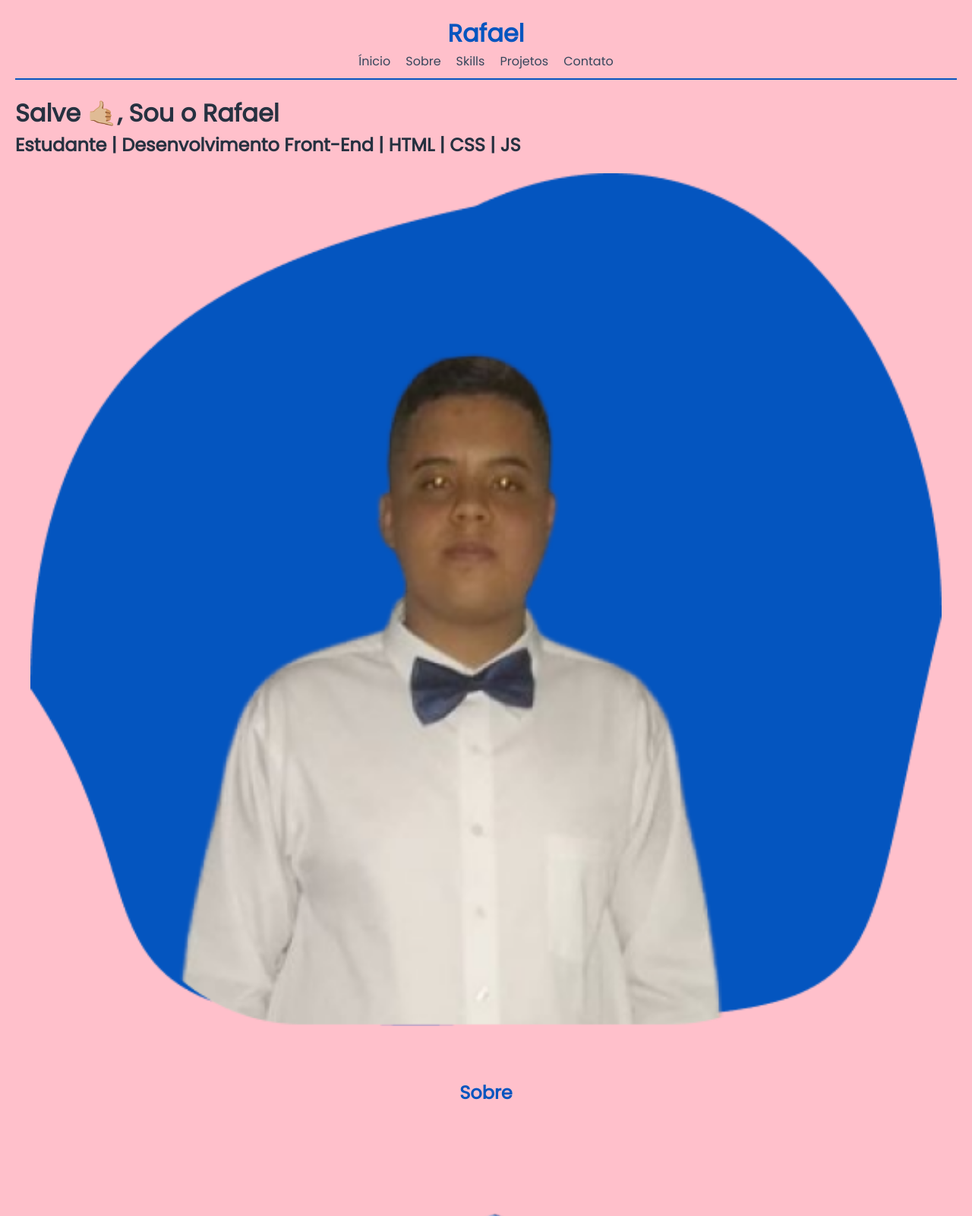
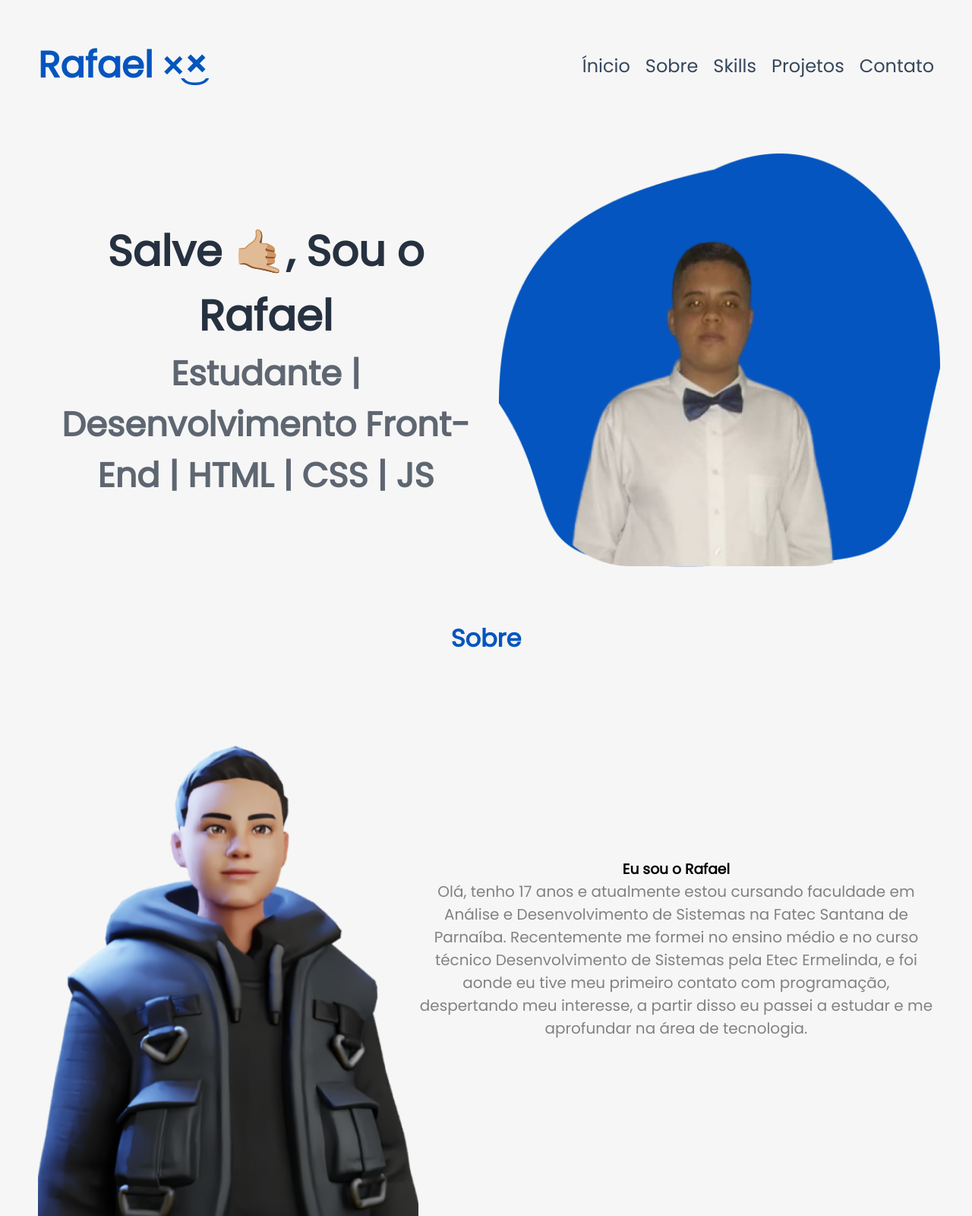
Before and after one commit to rafaoliveira22/portifolio-web, a plain HTML site: page index.html in a window 1280 px wide. Shown: the top 1600 px of the page at 76% size. Drawn offline with nearby package versions, Linux system fonts and the light colour scheme.

Commit message:
primeira versao final,mobile e desktop

```diff
--- a/assets/css/responsive.css
+++ b/assets/css/responsive.css
@@ -1,122 +1,88 @@
-
-:root{
-    --font-size-sub-title:24px;
-    --font-size-third-title:20px;
-    --font-size-paragrafo:16px;
-}
-
-/*Mobile - 600px*/
-@media (max-width:599px){
-    .nav-container{
-        /*flex-direction: column;*/
-        text-align:center;
-    }
-    .title-inicio{
-        font-size: 1.5em;
+@media  (min-width:992px) {
+    .flex{
     }
 
-    .sub-title-inicio{
-        font-size: 1.2em;
+    .header-container{
+        flex-direction:row;
+        justify-content:space-between;
+    }
+
+    .nav-container{
+        flex-direction:row;
+    }
+
+    .nav-container > a{
+            font-size: 1.5em;
+    }
+
+    .title{
+        font-size: 3em;
+    }
+
+    .inicio{
+        display:flex;
+        flex-direction:row;
+    }
+
+    .img-perfil-inicio{
+        width:110%;
+        padding:20px;
+    }
+
+    .sobre-content{
+        display:flex;
+        flex-direction:row;
+        align-items:center;
     }
 
 
-    .img-perfil-inicio{
-        width:60%;
-        padding:20px;
+    .title-inicio{
+        font-size:3.5em;
+    }
+    .sub-title-inicio{
+        font-size: 2.8em;
+    }
+
+    .img-inicio{
+        display:flex;
+        flex-direction:column;
+        align-items:center;
+    }
+
+    .text-inicio{
+        max-width:600px;
+    }
+
+    .sobre{
+
+    }
+
+    .sub-title{
+        color: var(--color-sub-title);
+        font-size: 2em
+    }
+
+    .paragrafo-descricao{
+        max-width:800px;
     }
 
 
-    .sub-title{
-        font-size: var(--font-size-sub-title);
+    .box-skill{
+        width:800px;
+
     }
 
-    .img-perfil-sobre{
-        width:30%;
+    .box-projeto{
+        width:800px;
     }
 
-    .paragrafo-descricao{
-        font-size: var(--font-size-paragrafo);
-    }
-
-    main > h3{
-        font-size: var(--font-size-third-title);
-    }
-
-    .lista-skills > .box-skill > p{
-        font-size:14px;
-    }
-
-    .lista-skills > .box-skill > img{
-        width:10%;
-    }
-
-    .box-skill{
-        gap:20px;
-        padding:10px;
+    .box-contato{
+        width:800px;
     }
 
 
-    .lista-projetos{
-        gap:20px;
-    }
-
-    .box-projeto{
-        width:400px;
-    }
-
-    .box-projeto > img{
-        width:15%;
-    }
-
-    .box-projeto > p{
-        font-size:12px;
-    }
-
-
-    .lista-contatos{
-        gap:20px;
-    }
-
-    .box-contato{
-        gap:20px;
-    }
-
-    .box-contato > a > p{
-        font-size:14px;
-    }
-    .icon-contato{
-        width:15%;
-    }
-
-    .box-contato > a{
-        color:var(--color-paragrafo);
-        display: flex;
-        flex-direction:row-reverse;
-        align-items:center;
-        justify-content:center;
-        gap:20px;
+    /*FAZ PARTE DA FUNCIONALIDADE DOS SCROLL*/
+    main > section{
+        visibility: hidden;
     }
 }
-
-/*Tablet - 768px*/
-@media (min-width:600px){
-    body{
-        background-color:yellow;
-    }
-}
-
-
-/*PC - 992px*/
-@media (min-width:992px){
-    body{
-        background-color:green;
-    }
-}
-
-
-/*Large Screen - 1200px*/
-@media (min-width:1200px){
-    body{
-        background-color:pink;
-    }
-}
--- a/assets/css/style.css
+++ b/assets/css/style.css
@@ -15,7 +15,7 @@
 
 body{
     min-height:100vh;
-    background-color:var(--color-bg);
+    background-color:rgba(204, 204, 204, 0.171);
 }
 
 html, body {
@@ -32,21 +32,25 @@ html, body {
     text-align:center;
 }
 .wrapper{
-    margin:20px;
+    margin:50px;
 }
 
 .header-container{
     display:flex;
     flex-direction:column;
     align-items:center;
-
-    border-bottom: 2px solid var(--color-main);
     padding-bottom:10px;
 }
 
 .nav-container{
     display:flex;
+    flex-direction:column;
+    text-align:center;
     gap:20px;
+}
+
+.nav-container > a:hover{
+    border-bottom: 2px solid var(--color-main);
 }
 
 .title{
@@ -74,7 +78,11 @@ main{
 
 
 .inicio{
+    display:flex;
+    flex-direction:column;
+}
 
+.sobre-content{
 }
 
 .text-inicio{
@@ -88,7 +96,7 @@ main{
 
 .sub-title-inicio{
     font-size: 1.5em;
-    color:var(--color-third-title);
+    color:#263140bb;
 }
 
 .img-inicio{
@@ -141,6 +149,7 @@ main > h3{
     flex-direction:row;
     gap:20px;
     align-items:center;
+    justify-content: space-around;
 
     background-color: #fff;
     border-radius:12px;
@@ -152,6 +161,14 @@ main > h3{
 
 
     cursor:pointer;
+}
+
+.tag-skill{
+    background-color:#0455bf3f;
+    padding:4px;
+    font-size:0.5em !important;
+    border-radius:5px;
+    color:var(--color-paragrafo);
 }
 
 
@@ -241,3 +258,19 @@ footer{
 main > section{
     visibility: hidden;
 }
+
+/*PERSONALIZAÇÃO SCROOLBAR*/
+body::-webkit-scrollbar {
+    width: 15px;               /* width of the entire scrollbar */
+  }
+
+  body::-webkit-scrollbar-track {
+    background: #0455BF;
+    border-radius: 30px;
+  }
+
+  body::-webkit-scrollbar-thumb {
+    background-color: #36465C;
+    border-radius: 30px;
+    border: 1px solid #828282;
+  }
--- a/index.html
+++ b/index.html
@@ -10,13 +10,15 @@
     <link rel="stylesheet" href="assets/css/style.css">
     <link rel="stylesheet" href="assets/css/responsive.css">
 
+    <link rel="shortcut icon" href="favicon.ico" type="image/x-icon">
+
     <title>Rafael</title>
 </head>
 <body>
 
     <div class="wrapper">
         <header class="header-container">
-            <h1 class="title">Rafael</h1>
+            <h1 class="title">Rafael ×͜×</h1>
             <nav class="nav-container">
                 <a href="#inicio" class="link-nav">Ínicio</a>
                 <a href="#sobre" class="link-nav">Sobre</a>
@@ -29,7 +31,7 @@
 
     <div class="wrapper">
         <main class="container">
-            <section class="inicio" id="inicio">
+            <section class="inicio flex" id="inicio">
                 <div class="text-inicio">
                     <h2 class="title-inicio">
                         Salve 🤙🏼, Sou o Rafael
@@ -46,11 +48,16 @@
 
             <section class="sobre flex" id="sobre">
                 <h2 class="sub-title">Sobre</h2>
+                <div class="sobre-content">
                     <img src="assets/img/perfil-about.png" alt="ilustração do rafael" class="img-perfil-sobre" loading="lazy">
+                    <div class="sobre-descricao">
                     <h3>Eu sou o Rafael</h3>
                         <p class="paragrafo-descricao">
                             Olá, tenho 17 anos e atualmente estou cursando faculdade em Análise e Desenvolvimento de Sistemas na Fatec Santana de Parnaíba. Recentemente me formei no ensino médio e no curso técnico Desenvolvimento de Sistemas pela Etec Ermelinda, e foi aonde eu tive meu primeiro contato com programação, despertando meu interesse, a partir disso eu passei a estudar e me aprofundar na área de tecnologia.
                         </p>
+                    </div>
+
+                </div>
             </section>
 
             <section class="skills flex" id="skills">
@@ -63,14 +70,17 @@
                     <div class="box-skill">
                             <img src="assets/img/icons/icon-html.png" alt="logo em azul da linguagem html">
                             <p>HTML5</p>
+                        <p class="tag-skill">Front-End</p>
                     </div>
                     <div class="box-skill">
                         <img src="assets/img/icons/icon-css.png" alt="logo em azul da linguagem css">
                         <p>CSS3</p>
+                        <p class="tag-skill">Front-End</p>
                     </div>
                     <div class="box-skill">
                         <img src="assets/img/icons/icon-js.png" alt="logo em azul da linguagem javascript">
                         <p>JAVASCRIPT</p>
+                        <p class="tag-skill">Front-End</p>
                     </div>
                     <div class="box-skill">
                         <img src="assets/img/icons/icon-smile.png" alt="icon de um rosto feliz em azul">
```
Also changed, not shown: assets/img/screens/screen.png (added), favicon.ico (added), 1 other file. Lines whose indentation alone changed are shown as unchanged.
